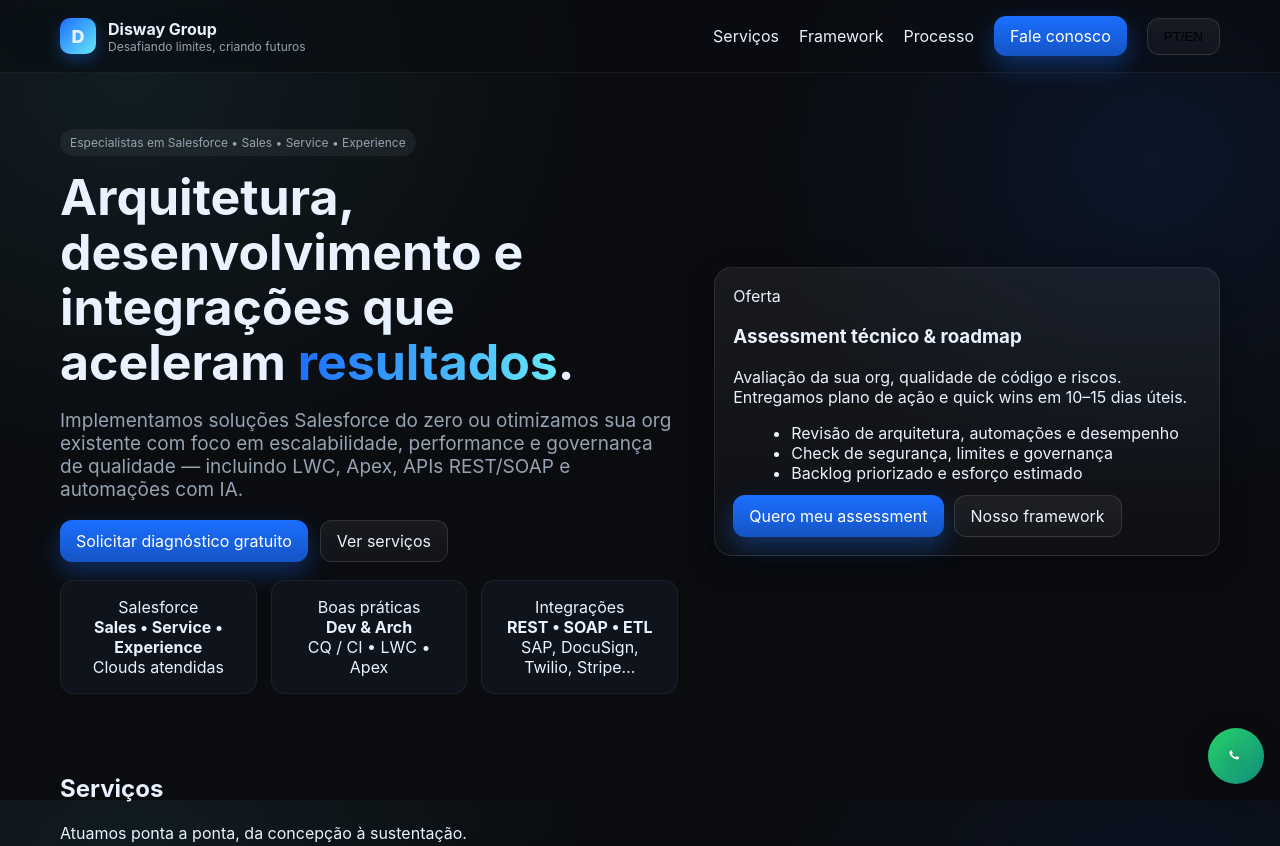
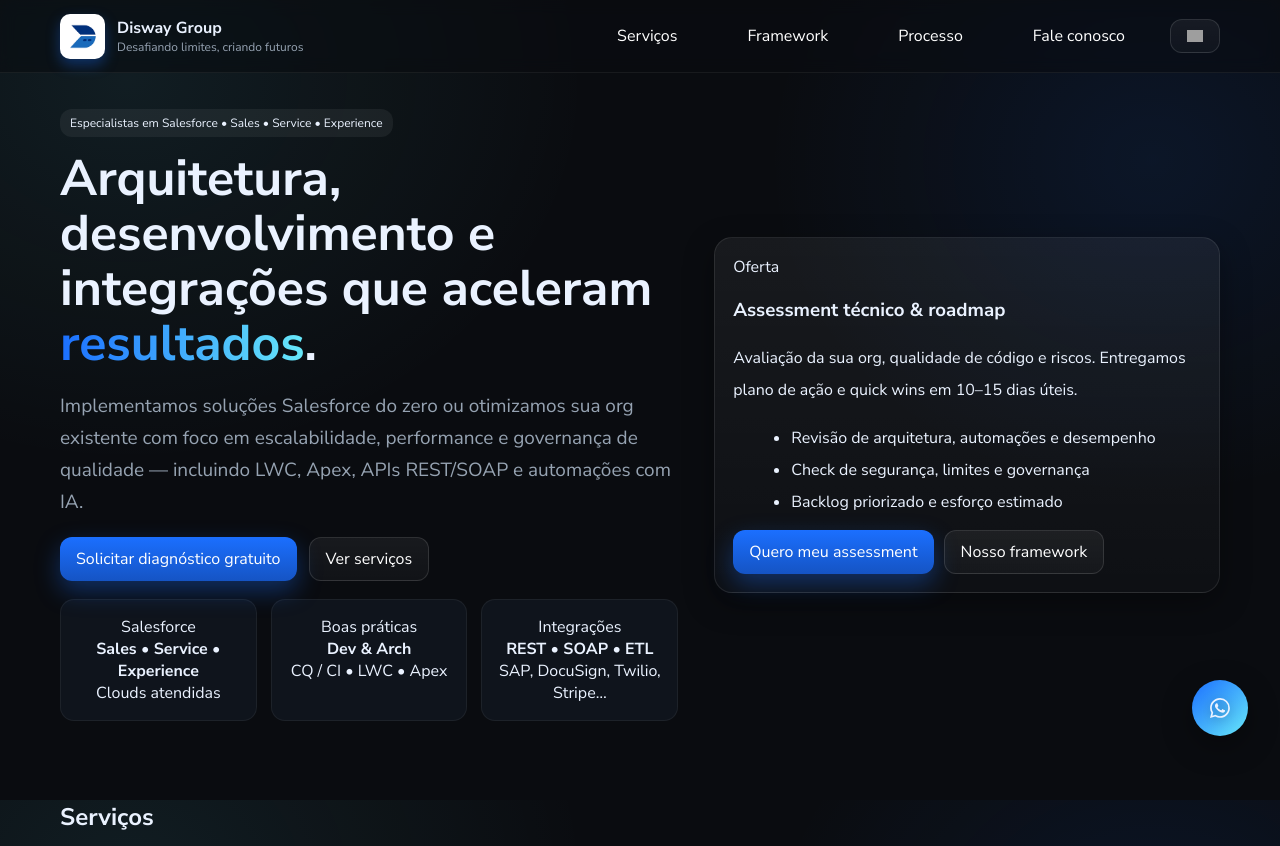
Before and after one commit to disway-group/website, a plain HTML site: page index.html in a window 1280 px wide. Shown: the top 846 px of the page. Drawn offline with Linux system fonts and the light colour scheme; grey boxes are pictures that could not be loaded.

Commit message:
ADD: Layout improved, favicon added, style improved, code organized

```diff
--- a/index.html
+++ b/index.html
@@ -12,6 +12,15 @@
     content="Aceleramos resultados com Salesforce: arquitetura, desenvolvimento, integrações e governança de qualidade." />
   <meta property="og:type" content="website" />
   <meta name="theme-color" content="#0a2540" />
+  <link rel="preconnect" href="https://fonts.googleapis.com">
+  <link rel="preconnect" href="https://fonts.gstatic.com" crossorigin>
+  <link
+    href="https://fonts.googleapis.com/css2?family=Nunito+Sans:ital,opsz,wght@0,6..12,200..1000;1,6..12,200..1000&display=swap"
+    rel="stylesheet">
+  <link rel="apple-touch-icon" sizes="180x180" href="./assets/favicon_io/apple-touch-icon.png">
+  <link rel="icon" type="image/png" sizes="32x32" href="./assets/favicon_io/favicon-32x32.png">
+  <link rel="icon" type="image/png" sizes="16x16" href="./assets/favicon_io/favicon-16x16.png">
+  <link rel="manifest" href="./assets/favicon_io/site.webmanifest">
   <style>
     :root {
       --bg: #0a0c10;
@@ -30,12 +39,13 @@
 
     html,
     body {
-      height: 100%
+      height: 100%;
+      scroll-behavior: smooth;
     }
 
     body {
       margin: 0;
-      font-family: Inter, ui-sans-serif, system-ui, -apple-system, Segoe UI, Roboto, Arial;
+      font-family: "Nunito Sans", sans-serif;
       color: var(--text);
       background: var(--bg);
       background-image: radial-gradient(60% 80% at 10% 10%, rgba(103, 232, 249, .08), transparent 60%), radial-gradient(50% 70% at 90% 20%, rgba(27, 111, 255, .10), transparent 60%);
@@ -44,6 +54,11 @@
     a {
       color: inherit;
       text-decoration: none
+    }
+
+    p,
+    ul {
+      line-height: 2rem;
     }
 
     .container {
@@ -75,18 +90,16 @@
     }
 
     .logo {
-      width: 36px;
-      height: 36px;
       border-radius: 10px;
-      background: linear-gradient(135deg, var(--brand), var(--brand-2));
+      background: #fff;
       display: grid;
       place-items: center;
       box-shadow: 0 6px 14px rgba(27, 111, 255, .35)
     }
 
-    .logo span {
-      font-weight: 800;
-      font-size: 18px
+    .logo img {
+      width: 45px;
+      height: 45px;
     }
 
     .tagline {
@@ -101,6 +114,7 @@
     }
 
     .btn {
+      position: relative;
       display: inline-flex;
       align-items: center;
       justify-content: center;
@@ -108,19 +122,27 @@
       padding: 10px 16px;
       border-radius: 12px;
       cursor: pointer;
-      border: 1px solid rgba(255, 255, 255, .12);
-      background: linear-gradient(180deg, rgba(255, 255, 255, .06), rgba(255, 255, 255, .03))
+      border: 1px solid rgba(255, 255, 255, 0.12);
+      background: linear-gradient(180deg, rgba(255, 255, 255, 0.06), rgba(255, 255, 255, 0.03));
+      color: #fff;
+      transition: 0.2s linear;
+      overflow: visible;
+      -webkit-tap-highlight-color: transparent;
+    }
+
+    .btn:hover {
+      border-color: #fff;
     }
 
     .btn-primary {
       background: linear-gradient(180deg, var(--brand), #1554c4);
       border: none;
-      color: white;
+      color: #ffffff;
       box-shadow: 0 10px 24px rgba(27, 111, 255, .35)
     }
 
     .hero {
-      padding: 56px 0 20px
+      padding: 36px 0 20px
     }
 
     .hero-grid {
@@ -135,10 +157,9 @@
       align-items: center;
       gap: 8px;
       padding: 6px 10px;
-      border-radius: 999px;
+      border-radius: 12px;
       background: rgba(255, 255, 255, .06);
       font-size: 12px;
-      color: var(--muted)
     }
 
     h1 {
@@ -311,12 +332,12 @@
 
     .whatsapp {
       position: fixed;
-      right: 16px;
-      bottom: 16px;
+      right: 32px;
+      bottom: 64px;
       width: 56px;
       height: 56px;
       border-radius: 50%;
-      background: linear-gradient(135deg, #25D366, #128C7E);
+      background: linear-gradient(135deg, var(--brand), var(--brand-2));
       display: grid;
       place-items: center;
       box-shadow: 0 10px 30px rgba(0, 0, 0, .35);
@@ -366,6 +387,29 @@
       border-radius: 12px;
       margin: 16px 0
     }
+
+    .link {
+      display: block;
+      position: relative;
+      margin-inline: 25px;
+      color: #fff;
+    }
+
+    .link::before {
+      content: "";
+      width: 0;
+      height: 2px;
+      background: linear-gradient(135deg, var(--brand), var(--brand-2));
+      position: absolute;
+      top: 100%;
+      left: 0;
+      transition: width 0.3s ease-in-out;
+    }
+
+    .link:hover::before {
+      width: 100%;
+      z-index: -1;
+    }
   </style>
 </head>
 
@@ -373,18 +417,20 @@
   <header>
     <div class="container nav">
       <div class="brand">
-        <div class="logo" aria-hidden="true"><span>D</span></div>
+        <div class="logo" aria-hidden="true">
+          <img src="./assets/disway-logo-no-bg.png" alt="D">
+        </div>
         <div>
           <strong>Disway Group</strong>
           <div class="tagline">Desafiando limites, criando futuros</div>
         </div>
       </div>
       <nav class="nav-links">
-        <a href="#servicos" data-i18n="nav.services">Serviços</a>
-        <a href="#framework" data-i18n="nav.framework">Framework</a>
-        <a href="#processo" data-i18n="nav.process">Processo</a>
-        <a href="#contato" class="btn btn-primary" data-i18n="nav.contact">Fale conosco</a>
-        <button id="langToggle" class="btn" type="button" aria-label="Switch language">PT/EN</button>
+        <a class="link" href="#servicos" data-i18n="nav.services">Serviços</a>
+        <a class="link" href="#framework" data-i18n="nav.framework">Framework</a>
+        <a class="link" href="#processo" data-i18n="nav.process">Processo</a>
+        <a class="link" href="#contato" class="btn btn-primary" data-i18n="nav.contact">Fale conosco</a>
+        <button id="langToggle" class="btn at_the_same_time" type="button" aria-label="Switch language">PT/EN</button>
       </nav>
     </div>
   </header>
@@ -422,9 +468,9 @@
         <div>
           <div class="hero-card">
             <div class="chip" data-i18n="offer.badge">Oferta</div>
-            <h3 data-i18n="offer.title">Assessment técnico & roadmap</h3>
+            <h3 data-i18n="offer.title">Assessment técnico &amp; Roadmap</h3>
             <p class="muted" data-i18n="offer.desc">Avaliação da sua org, qualidade de código e riscos. Entregamos plano
-              de ação e quick wins em 10–15 dias úteis.</p>
+              de ação e quick wins em 10-15 dias úteis.</p>
             <ul class="muted" style="margin:10px 0 0 18px">
               <li data-i18n="offer.item1">Revisão de arquitetura, automações e desempenho</li>
               <li data-i18n="offer.item2">Check de segurança, limites e governança</li>
@@ -446,19 +492,19 @@
         <div class="cards">
           <article class="card">
             <div class="chip" data-i18n="services.card1.badge">Implementação</div>
-            <h3 data-i18n="services.card1.title">Sales, Service & Experience Cloud</h3>
+            <h3 data-i18n="services.card1.title">Sales, Service &amp; Experience Cloud</h3>
             <p data-i18n="services.card1.desc">Discovery, desenho de objetos, automações, LWC, fluxos e community sites
               com foco em UX e governança.</p>
           </article>
           <article class="card">
             <div class="chip" data-i18n="services.card2.badge">Integrações</div>
-            <h3 data-i18n="services.card2.title">APIs REST/SOAP & ETL</h3>
+            <h3 data-i18n="services.card2.title">APIs REST/SOAP &amp; ETL</h3>
             <p data-i18n="services.card2.desc">Orquestração com Apex/OmniStudio. Experiência com SAP, DocuSign, HubSpot,
               Twilio, Stripe e webhooks.</p>
           </article>
           <article class="card">
             <div class="chip" data-i18n="services.card3.badge">Qualidade</div>
-            <h3 data-i18n="services.card3.title">Arquitetura & Code Health</h3>
+            <h3 data-i18n="services.card3.title">Arquitetura &amp; Code Health</h3>
             <p data-i18n="services.card3.desc">Revisões de performance, padrões (Trigger Handler, Service, Factory),
               testes, PMD e CI.</p>
           </article>
@@ -476,10 +522,11 @@
             <li data-i18n="framework.item1"><b>Arquitetura limpa:</b> Trigger Handler, Services, Repos, DTOs, eventos.
             </li>
             <li data-i18n="framework.item2"><b>Qualidade contínua:</b> PMD, testes, coverage e code review guiado.</li>
-            <li data-i18n="framework.item3"><b>DevEx & CI:</b> SFDX, GitHub Actions, rotas de deploy (release/main), PMD
+            <li data-i18n="framework.item3"><b>DevEx &amp; CI:</b> SFDX, GitHub Actions, rotas de deploy (release/main),
+              PMD
               no PR.</li>
             <li data-i18n="framework.item4"><b>Observabilidade:</b> logs estruturados, auditoria e alertas.</li>
-            <li data-i18n="framework.item5"><b>Segurança & limites:</b> bulk, FLS/CRUD, limites de governor.</li>
+            <li data-i18n="framework.item5"><b>Segurança &amp; limites:</b> bulk, FLS/CRUD, limites de governor.</li>
           </ul>
         </div>
         <div class="card">
@@ -489,13 +536,13 @@
             para o negócio.</p>
           <div class="kpis">
             <div class="kpi"><b data-i18n="framework.kpi1.title">↑ Velocidade</b>
-              <div class="muted" data-i18n="framework.kpi1.desc">Templates & CI</div>
+              <div class="muted" data-i18n="framework.kpi1.desc">Templates &amp; CI</div>
             </div>
             <div class="kpi"><b data-i18n="framework.kpi2.title">↓ Retrabalho</b>
-              <div class="muted" data-i18n="framework.kpi2.desc">Padrões & review</div>
+              <div class="muted" data-i18n="framework.kpi2.desc">Padrões &amp; review</div>
             </div>
             <div class="kpi"><b data-i18n="framework.kpi3.title">↑ Qualidade</b>
-              <div class="muted" data-i18n="framework.kpi3.desc">Métricas & PMD</div>
+              <div class="muted" data-i18n="framework.kpi3.desc">Métricas &amp; PMD</div>
             </div>
           </div>
         </div>
@@ -622,9 +669,10 @@
 
   <!-- WhatsApp Floating Button -->
   <a id="wa" class="whatsapp" href="#" target="_blank" rel="noopener" aria-label="Falar no WhatsApp">
-    <svg width="28" height="28" viewBox="0 0 32 32" fill="white" aria-hidden="true">
+    <svg xmlns="http://www.w3.org/2000/svg" width="20" height="20" fill="currentColor" class="bi bi-whatsapp"
+      viewBox="0 0 16 16">
       <path
-        d="M19.11 17.09c-.27-.14-1.6-.79-1.85-.88-.25-.09-.43-.14-.62.14-.18.27-.71.88-.87 1.06-.16.18-.32.2-.59.07-.27-.14-1.14-.42-2.17-1.35-.8-.72-1.34-1.6-1.5-1.87-.16-.27-.02-.41.12-.55.12-.12.27-.32.4-.48.13-.16.18-.27.27-.45.09-.18.05-.34-.02-.48-.07-.14-.62-1.5-.85-2.05-.22-.53-.45-.46-.62-.47h-.53c-.18 0-.48.07-.73.34-.25.27-.95.93-.95 2.26 0 1.33.97 2.62 1.1 2.8.14.18 1.92 2.93 4.65 4.1.65.28 1.15.45 1.55.57.65.21 1.24.18 1.71.11.52-.08 1.6-.65 1.83-1.28.23-.63.23-1.18.16-1.29-.07-.11-.25-.18-.52-.32z" />
+        d="M13.601 2.326A7.85 7.85 0 0 0 7.994 0C3.627 0 .068 3.558.064 7.926c0 1.399.366 2.76 1.057 3.965L0 16l4.204-1.102a7.9 7.9 0 0 0 3.79.965h.004c4.368 0 7.926-3.558 7.93-7.93A7.9 7.9 0 0 0 13.6 2.326zM7.994 14.521a6.6 6.6 0 0 1-3.356-.92l-.24-.144-2.494.654.666-2.433-.156-.251a6.56 6.56 0 0 1-1.007-3.505c0-3.626 2.957-6.584 6.591-6.584a6.56 6.56 0 0 1 4.66 1.931 6.56 6.56 0 0 1 1.928 4.66c-.004 3.639-2.961 6.592-6.592 6.592m3.615-4.934c-.197-.099-1.17-.578-1.353-.646-.182-.065-.315-.099-.445.099-.133.197-.513.646-.627.775-.114.133-.232.148-.43.05-.197-.1-.836-.308-1.592-.985-.59-.525-.985-1.175-1.103-1.372-.114-.198-.011-.304.088-.403.087-.088.197-.232.296-.346.1-.114.133-.198.198-.33.065-.134.034-.248-.015-.347-.05-.099-.445-1.076-.612-1.47-.16-.389-.323-.335-.445-.34-.114-.007-.247-.007-.38-.007a.73.73 0 0 0-.529.247c-.182.198-.691.677-.691 1.654s.71 1.916.81 2.049c.098.133 1.394 2.132 3.383 2.992.47.205.84.326 1.129.418.475.152.904.129 1.246.08.38-.058 1.171-.48 1.338-.943.164-.464.164-.86.114-.943-.049-.084-.182-.133-.38-.232" />
     </svg>
   </a>
 
@@ -770,8 +818,11 @@
         applyI18n();
 
         const langBtn = document.getElementById('langToggle');
+
+        let brazilFlag = `<img src="https://flagcdn.com/16x12/br.png" srcset="https://flagcdn.com/32x24/br.png 2x, https://flagcdn.com/48x36/br.png 3x" width="16" height="12" alt="Brazil">`
+        let usaFlag = `<img src="https://flagcdn.com/16x12/us.png" srcset="https://flagcdn.com/32x24/us.png 2x, https://flagcdn.com/48x36/us.png 3x" width="16" height="12" alt="United States">`
         if (langBtn) {
-          const updateLabel = () => { langBtn.textContent = (lang === 'pt' ? 'PT/EN' : 'EN/PT'); };
+          const updateLabel = () => { langBtn.innerHTML = (lang === 'pt' ? `${brazilFlag}` : `${usaFlag}`); };
           updateLabel();
           langBtn.addEventListener('click', () => { lang = (lang === 'pt' ? 'en' : 'pt'); applyI18n(); updateLabel(); });
         }
```
Also changed, not shown: assets/disway-logo-no-bg.png (added), assets/favicon_io/android-chrome-192x192.png (added), assets/favicon_io/android-chrome-512x512.png (added), assets/favicon_io/apple-touch-icon.png (added), assets/favicon_io/favicon-16x16.png (added), assets/favicon_io/favicon-32x32.png (added), assets/favicon_io/favicon.ico (added), assets/favicon_io/site.webmanifest (added).
